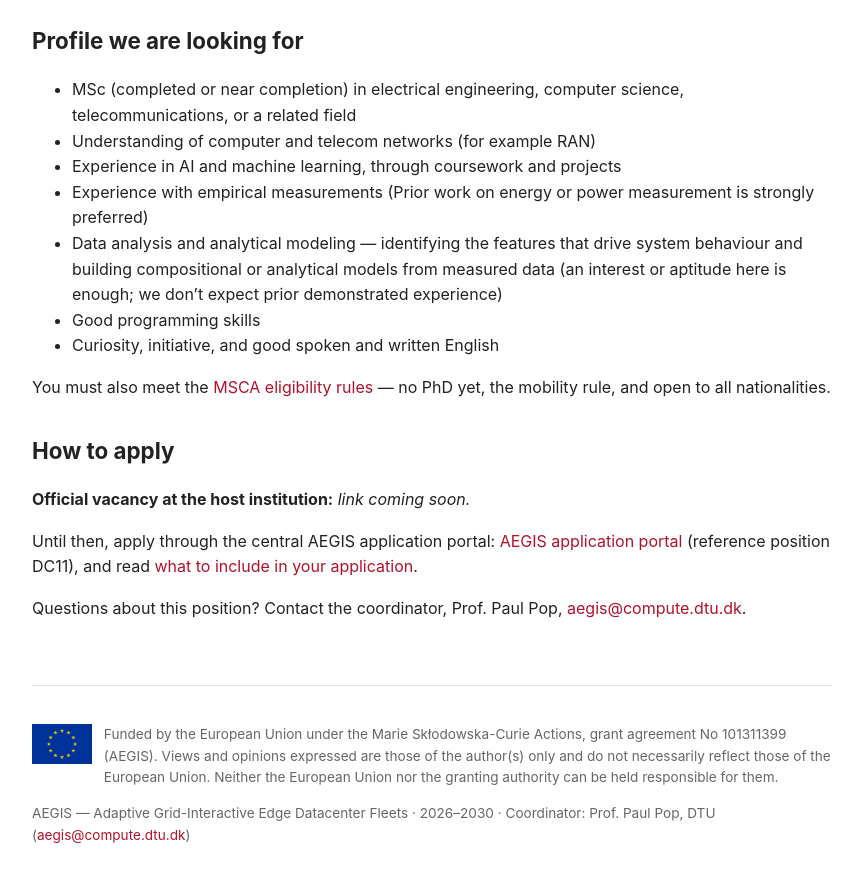
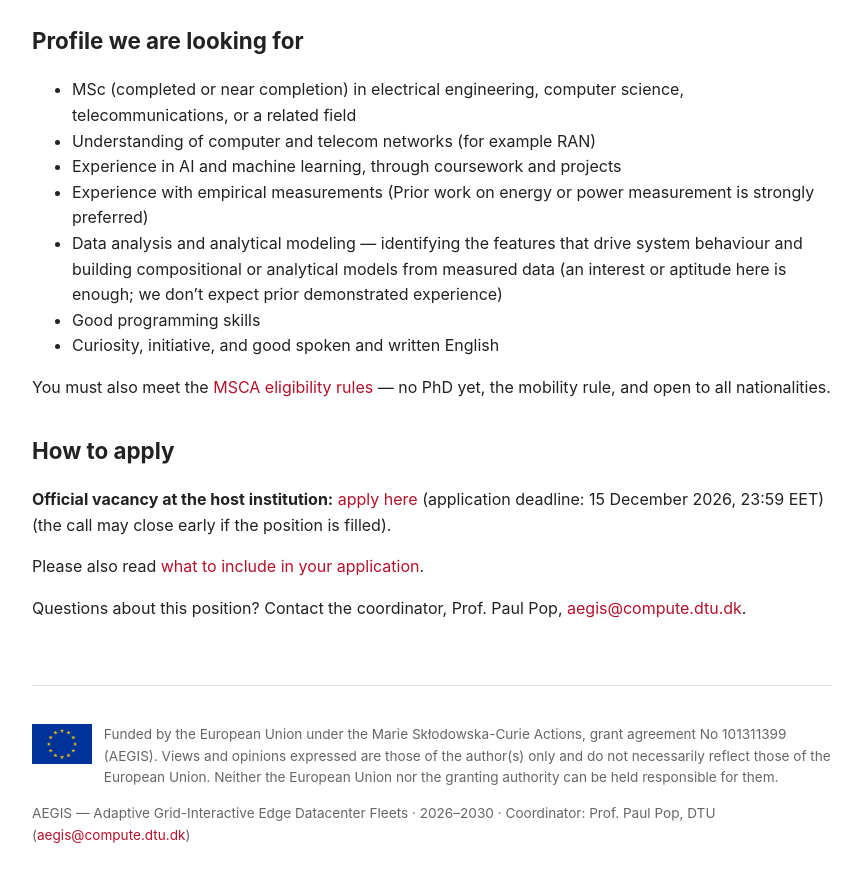
Before and after one commit to aegis-dn/aegis-dn.github.io, a Jekyll site: the page built from positions/dc11.md, in a window 1280 px wide and 900 px high, scrolled down 1626 px. Shown: the top 882 px of the window, without its empty margins (208-1069 px from the left). Built offline with Jekyll 4.4.1, drawn with Linux system fonts in a browser that asks for light colours; some of the changed text lies outside the part shown.

Commit message:
Add official Aalto DC11 vacancy link and dates

```diff
--- a/positions/dc11.md
+++ b/positions/dc11.md
@@ -5,7 +5,7 @@ permalink: /positions/dc11/
 
 **Host:** [Aalto University](https://www.aalto.fi/en), Espoo, Finland — Department of Information and Communications Engineering.
 **Work package:** WP3 (Fleet Operations and Industrial Validation)
-**Duration and start:** 36 months, full-time; start between February and September 2027 (latest start September 2027).
+**Duration and start:** 36 months, full-time; start in March 2027 or as mutually agreed (latest start June 2027).
 
 ## The project
 
@@ -57,4 +57,4 @@ The Department of Information and Communications Engineering at Aalto University
 
 You must also meet the [MSCA eligibility rules](/job-requirements/) — no PhD yet, the mobility rule, and open to all nationalities.
 
-{% include apply-block.html dc="DC11" %}
+{% include apply-block.html dc="DC11" official="https://www.aalto.fi/en/open-positions/doctoral-researcher-in-adaptive-grid-interactive-edge-datacenter-fleets-msca-doctoral-network" deadline="15 December 2026, 23:59 EET" note="the call may close early if the position is filled" %}
```
